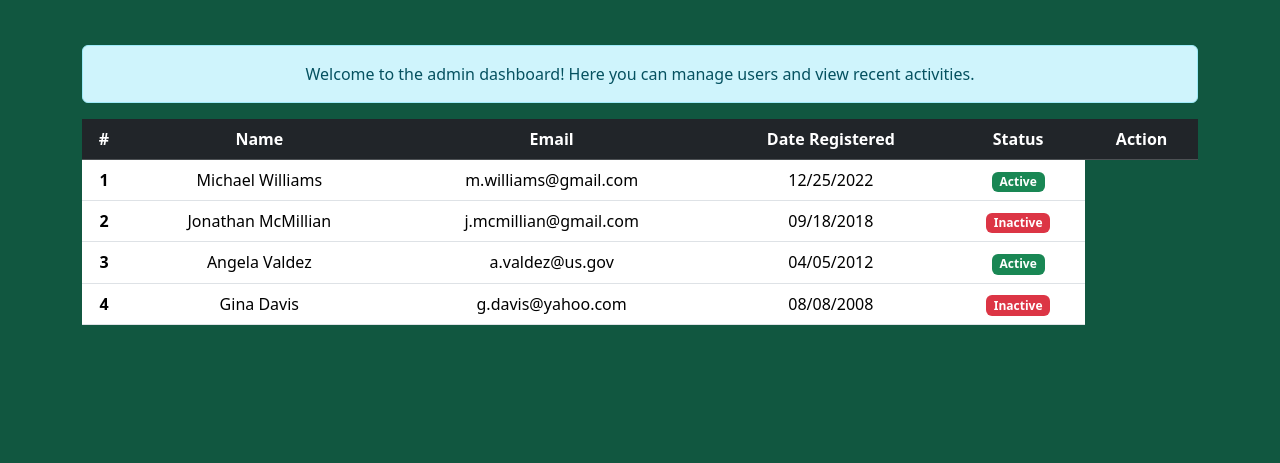
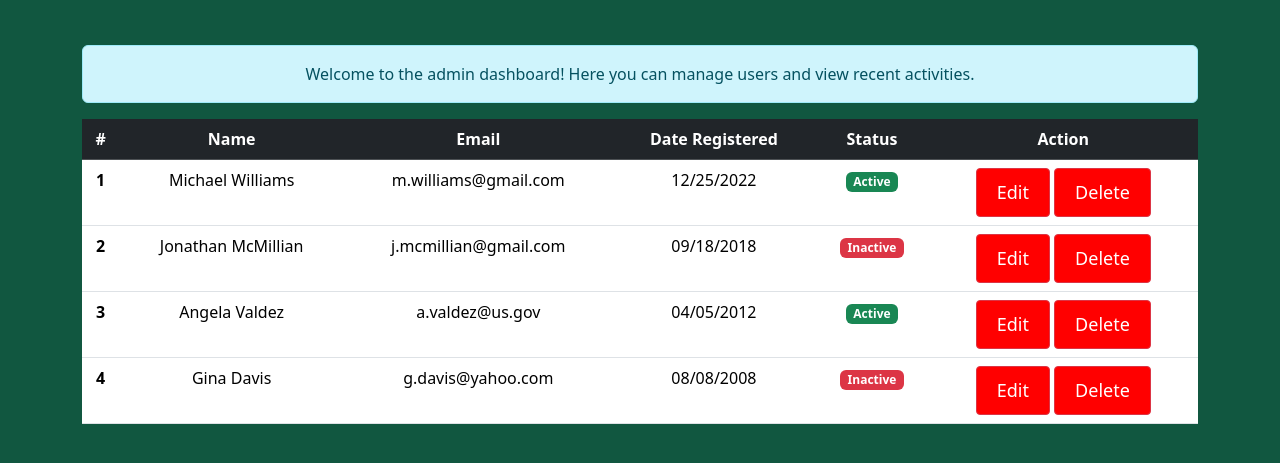
Before and after one commit to briane0717/SBA-307, a plain HTML site: page admin.html in a window 1280 px wide. Shown: the part 149-612 px from the top of the page. Drawn offline with nearby package versions, Linux system fonts and the light colour scheme.

Commit message:
added buttons to action column

```diff
--- a/admin.html
+++ b/admin.html
@@ -57,6 +57,10 @@
                     <td>
                         <span class="badge bg-success">Active</span>
                     </td>
+                    <td>
+                        <button type="button" class="btn btn-danger btn-sm">Edit</button>
+                        <button type="button" class="btn btn-danger btn-sm">Delete</button>
+                    </td>
                     </tr>
                      <tr>
                     <th scope="row">2</th>
@@ -66,7 +70,11 @@
                     <td>
                         <span class="badge bg-danger">Inactive</span>
                     </td>
-                    </tr>
+                    <td>
+                        <button type="button" class="btn btn-danger btn-sm">Edit</button>
+                        <button type="button" class="btn btn-danger btn-sm">Delete</button>
+                    </td>
+                     </tr>
                      <tr>
                     <th scope="row">3</th>
                     <td>Angela Valdez</td>
@@ -75,6 +83,12 @@
                     <td>
                         <span class="badge bg-success">Active</span>
                     </td>
+                    <td>
+                        <button type="button" class="btn btn-danger btn-sm">Edit</button>
+                        <button type="button" class="btn btn-danger btn-sm">Delete</button>
+                    </td>
+
+
                     </tr>
                      <tr>
                     <th scope="row">4</th>
@@ -83,6 +97,10 @@
                     <td>08/08/2008</td>
                     <td>
                         <span class="badge bg-danger">Inactive</span>
+                    </td>
+                    <td>
+                        <button type="button" class="btn btn-danger btn-sm">Edit</button>
+                        <button type="button" class="btn btn-danger btn-sm">Delete</button>
                     </td>
                     </tr>
                 </tbody>
--- a/styles/style.css
+++ b/styles/style.css
@@ -38,3 +38,7 @@ body {
 .shorten-input{
     width: 400px;
 }
+
+.btn-danger{
+    background-color: red;
+}
```
